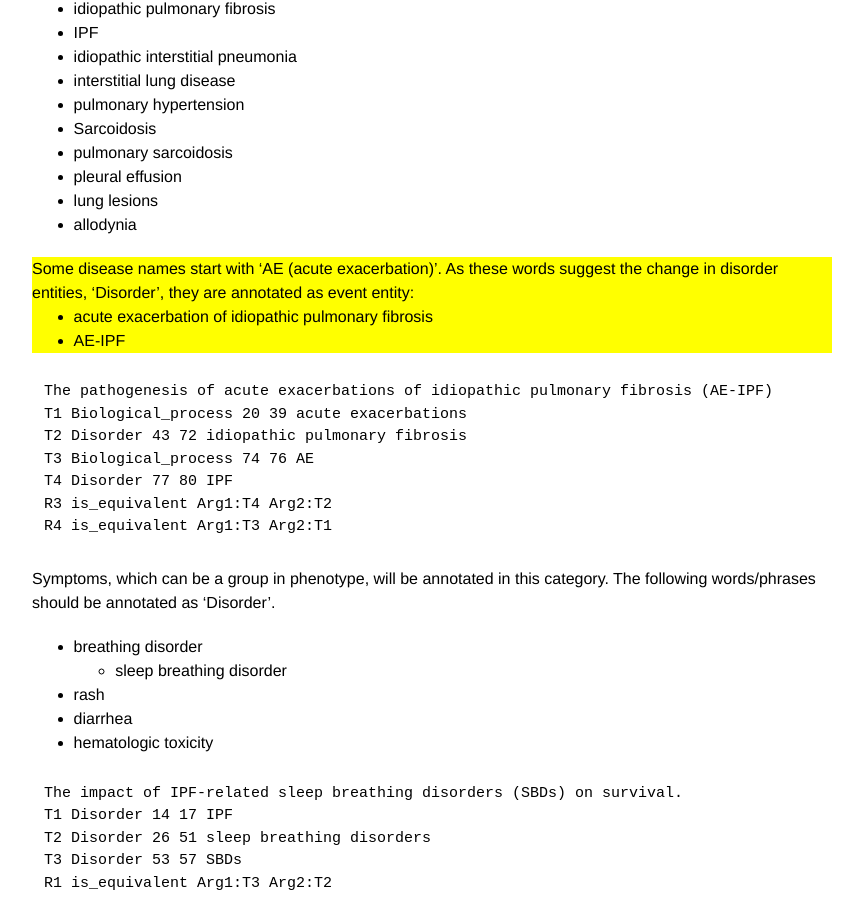
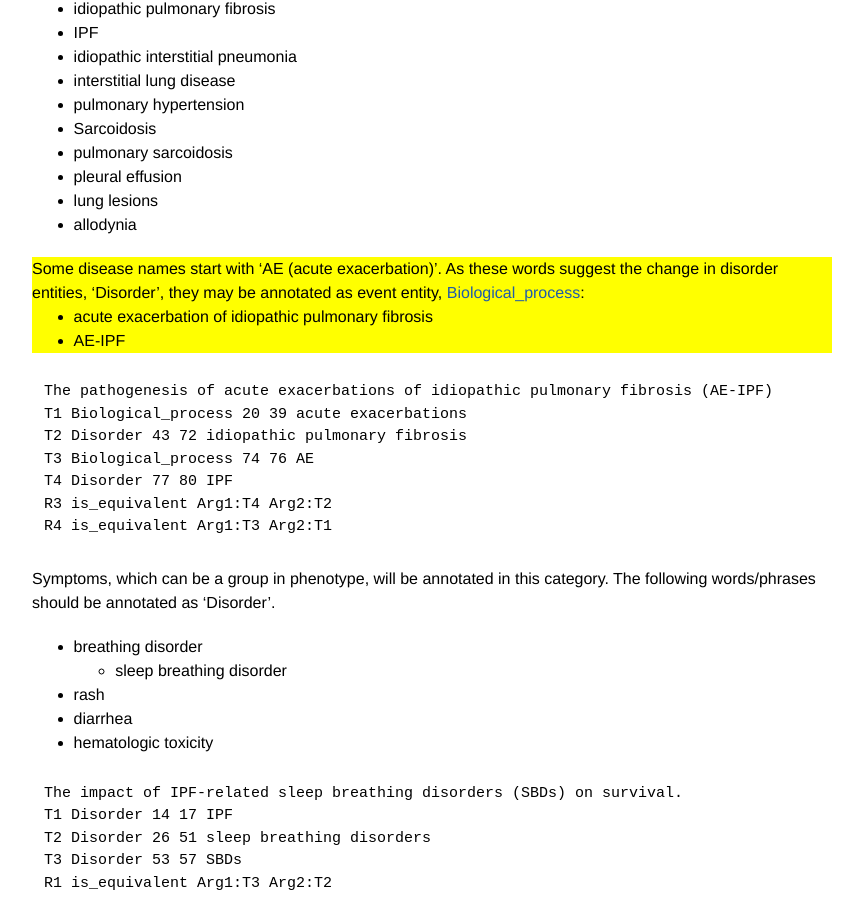
Before and after one commit to ezcatdb/molbiol_lung_corpus-guidelines, a Jekyll site: the page built from _entity/Disorder.md, in a window 1280 px wide and 900 px high, scrolled down 1000 px. Shown: the whole window, without its empty margins (208-1071 px from the left). Built offline with Jekyll 4.4.1, drawn with Linux system fonts in a browser that asks for light colours.

Commit message:
Corrected "AE" in Disorder.md

```diff
--- a/_entity/Disorder.md
+++ b/_entity/Disorder.md
@@ -91,7 +91,7 @@ The following words/phrases should be annotated as 'Disorder'.
 -->
 
 <div style="background-color: yellow" markdown="1">
-Some disease names start with 'AE (acute exacerbation)'. As these words suggest the change in disorder entities, 'Disorder', they are annotated as event entity:
+Some disease names start with 'AE (acute exacerbation)'. As these words suggest the change in disorder entities, 'Disorder', they may be annotated as event entity, [Biological_process]():
 - acute exacerbation of idiopathic pulmonary fibrosis
 - AE-IPF
 
```
